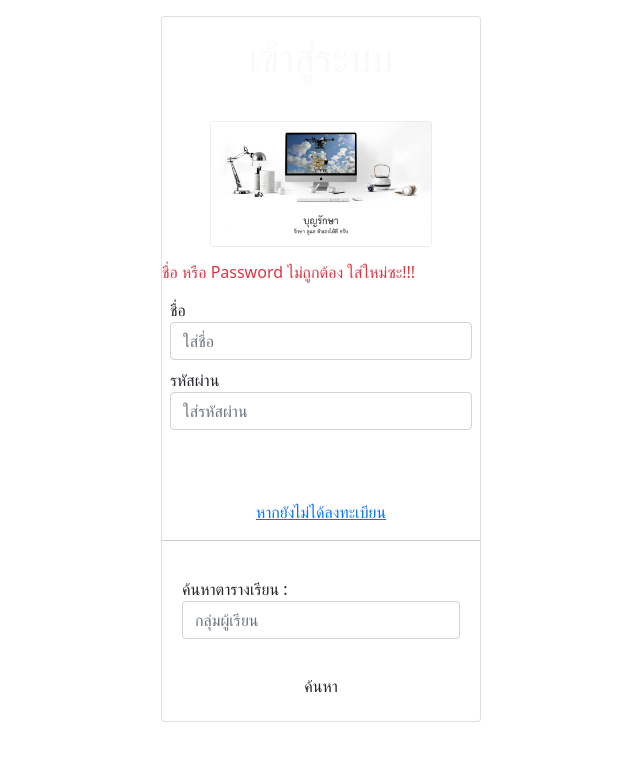
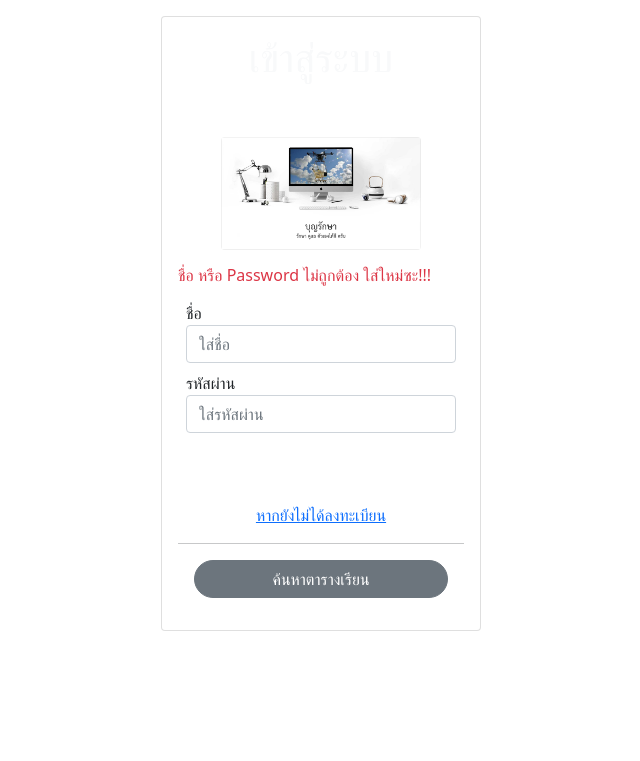
Before and after one commit to Kamonphet/project-AJC, a PHP site: page /auth/login.php?msg=1 in a window 1280 px wide. Shown: the top 761 px of the page, without its empty margins (319-959 px from the left). Run offline with PHP 8.4, Linux system fonts and the light colour scheme.

Commit message:
Add files via upload

```diff
--- a/auth/login.php
+++ b/auth/login.php
@@ -7,6 +7,7 @@
     <title>Login</title>
     <link href="../css/bootstrap.min.css" rel="stylesheet" integrity="sha384-1BmE4kWBq78iYhFldvKuhfTAU6auU8tT94WrHftjDbrCEXSU1oBoqyl2QvZ6jIW3" crossorigin="anonymous">
     <link href="../css/colors_bt5.css" rel="stylesheet">
+    <!-- <script src="../js/bootstrap.min.js"></script> -->
 </head>
 <body class="d-flex justify-content-center align-items-center mt-3 mb-3 ">
         <!-- Heading -->
@@ -15,7 +16,7 @@
                 <h1 class="text-center text-light">เข้าสู่ระบบ</h1>
             </div>
             <!-- Body -->
-            <div class="class-body">
+            <div class="card-body">
                 <div class="">
                     <img src="../IMG/Picture1.png " style="width: 70%" class="rounded mx-auto d-block mt-3" alt="">
                 </div>
@@ -44,16 +45,31 @@
                     </div>
                     <hr>
 
-                <form action="search.php" class="p-3">
-                    <div class="m-1">
-                        <label">ค้นหาตารางเรียน : <input type="text" class="form-control" placeholder="กลุ่มผู้เรียน" name="" id=""></label><br>
-                    </div>
-                    <div class="d-grid">
-                        <button type="submit" class="btn bd-indigo-400 rounded-pill ">ค้นหา</button>
-                    </div>
-                </form>
+                <div class="d-grid m-3">
+                    <button  class="btn btn-secondary rounded-pill " data-bs-target="#showtalang" data-bs-toggle="modal">ค้นหาตารางเรียน</button>
+                </div>
+
             </div>
 
         </div>
+
+        <!-- Modal ตารางเรียน -->
+        <div class="modal" id="showtalang" >
+            <div class="modal-dialog modal-md">
+                <div class="modal-content">
+                    <!-- Head modal -->
+                    <div class="modal-header bg-light">
+                        <h5 class="modal-title">ค้นหาตารางเรียน</h5>
+                    </div>
+                    <div class="modal-body">
+                        <form action="">
+                            <label for="">ค้นหาตารางเรียน :<input type="text" class="form-control" name="" placeholder="กลุ่มผู้เรียน" id="" method="POST"></label>
+                            <button type="submit" class="btn btn-success">ค้นหา</button>
+                        </form>
+                    </div>
+                </div>
+            </div>
+        </div>
+        <script src="https://cdn.jsdelivr.net/npm/bootstrap@5.0.2/dist/js/bootstrap.bundle.min.js" integrity="sha384-MrcW6ZMFYlzcLA8Nl+NtUVF0sA7MsXsP1UyJoMp4YLEuNSfAP+JcXn/tWtIaxVXM" crossorigin="anonymous"></script>
 </body>
 </html>
```
